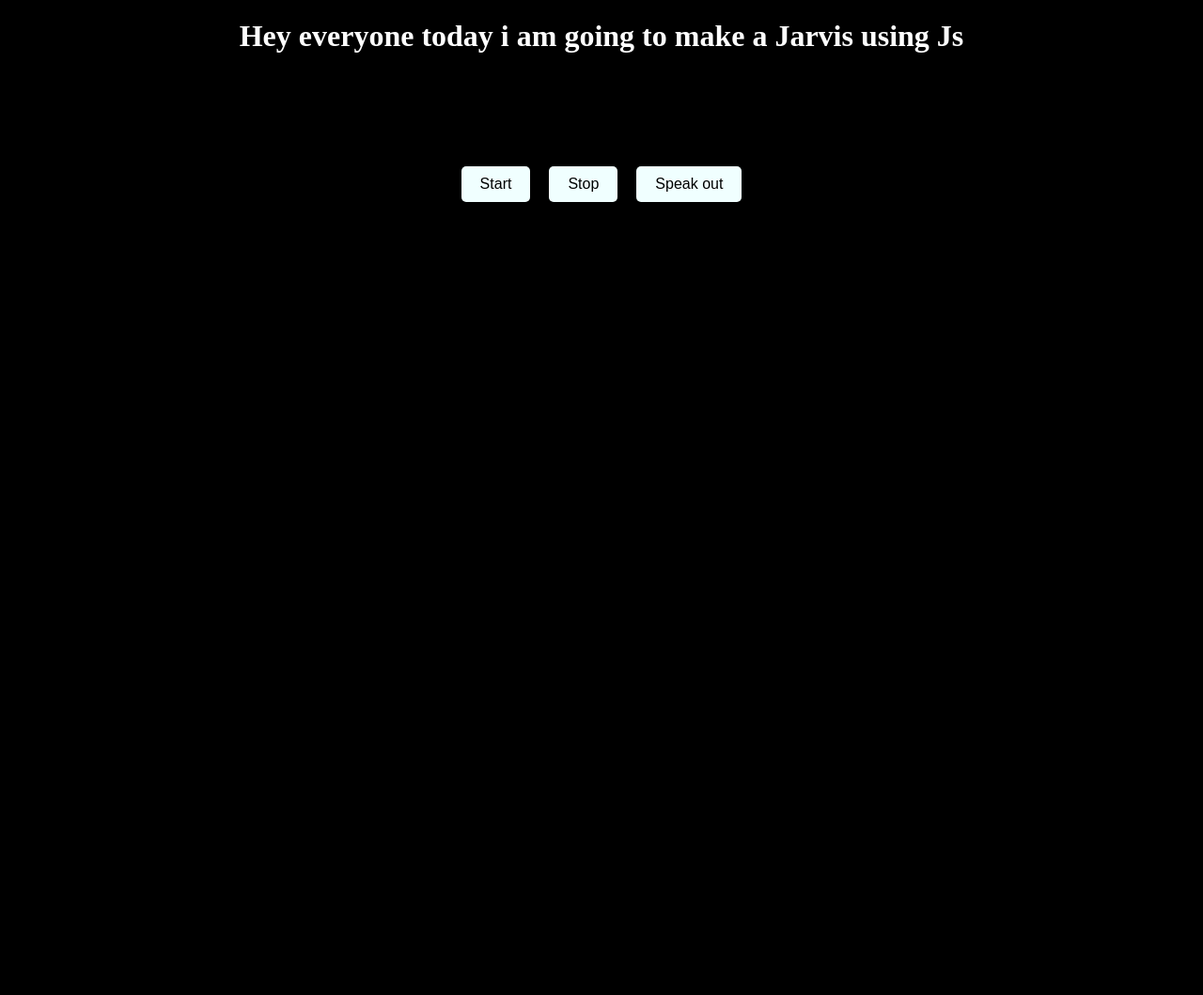
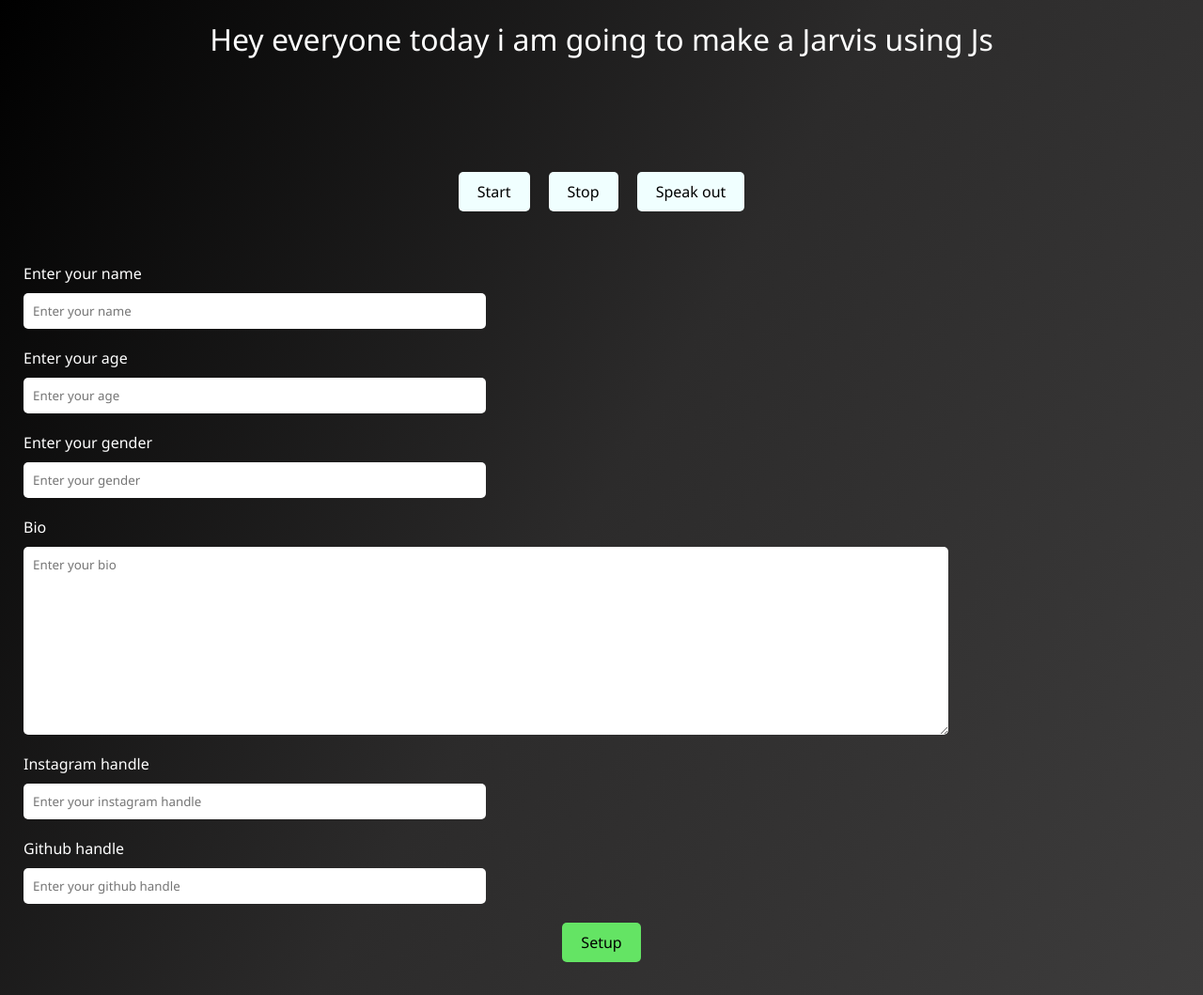
Before and after one commit to 1Kunalvats9/JarvisJs, a plain HTML site: page index.html in a window 1280 px wide. Shown: the whole page at 94% size. Before the commit the page ends 800 px from the top, so only its background shows below. Drawn offline with Linux system fonts and the light colour scheme.

Commit message:
form table added

```diff
--- a/index.html
+++ b/index.html
@@ -13,6 +13,21 @@
         <button id="stop">Stop</button>
         <button id="speak">Speak out</button>
     </div>
+    <div class="jarvis_setup in_middle">
+        <label for="name">Enter your name</label>
+        <input type="text" id="name" placeholder="Enter your name">
+        <label for="age">Enter your age</label>
+        <input type="number" id="age" placeholder="Enter your age">
+        <label for="gender">Enter your gender   </label>
+        <input type="text" id="gender" placeholder="Enter your gender">
+        <label for="bio">Bio</label>
+        <textarea name="bio" id="bio" cols="30" rows="10" placeholder="Enter your bio"></textarea>
+        <label for="insta">Instagram handle</label>
+        <input type="text" id="insta" placeholder="Enter your instagram handle">
+        <label for="git">Github handle</label>
+        <input type="text" id="git" placeholder="Enter your github handle">
+        <button id="setup">Setup</button>
+    </div>
 
     <script src="script.js"></script>
 </body>
--- a/script.js
+++ b/script.js
@@ -67,6 +67,8 @@ function readOut(message){
     console.log("Speaking...");
 }
 
+
+
 //example of readOut
 // speakBtn.addEventListener("click", () =>{
 //     readOut("Kunal  4 baap ka");
--- a/style.css
+++ b/style.css
@@ -2,14 +2,16 @@
     margin: 0;
     padding: 0;
     box-sizing: border-box;
+    font-family: 'Segoe UI', Tahoma, Geneva, Verdana, sans-serif;
 }
 body{
-    background-color: #000;
+    background: linear-gradient(120deg, #000,#2c2b2b, #3d3c3c);
 }
 h1{
     color: #fff;
     text-align: center;
     padding: 20px;
+    font-weight: 500;
 }
 button{
     border: none;
@@ -26,3 +28,37 @@ button{
     align-items: center;
     margin-top: 90px;
 }
+.jarvis_setup{
+    display: flex;
+    flex-direction: column;
+    align-items: flex-start;
+    padding: 25px;
+    color: #fff;
+}
+label{
+    margin-top: 20px;
+}
+input{
+    width: 40%;
+    padding: 10px;
+    border-radius: 5px;
+    border: none;
+    margin-top: 10px;
+}
+textarea{
+    width: 80%;
+    padding: 10px;
+    border-radius: 5px;
+    border: none;
+    margin-top: 10px;
+}
+#setup{
+    margin-top: 20px;
+    margin-left: auto;
+    margin-right: auto;
+    background-color: rgb(100, 228, 100);
+    cursor: pointer;
+}
+#setup:hover{
+    background-color: rgb(10, 180, 10);
+}
```
